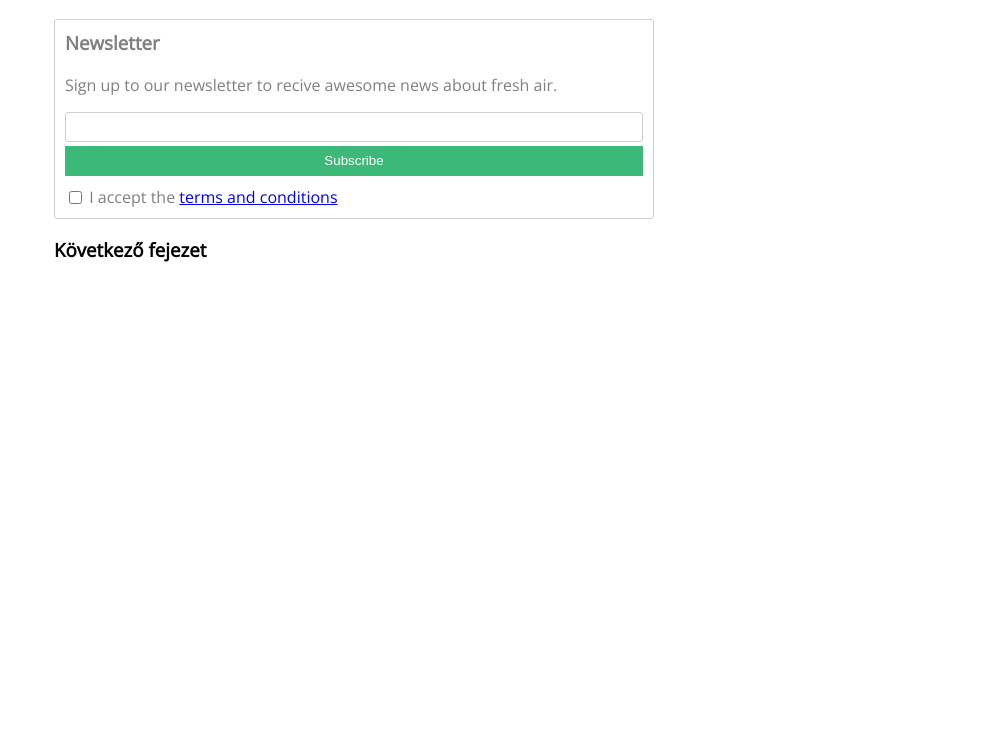
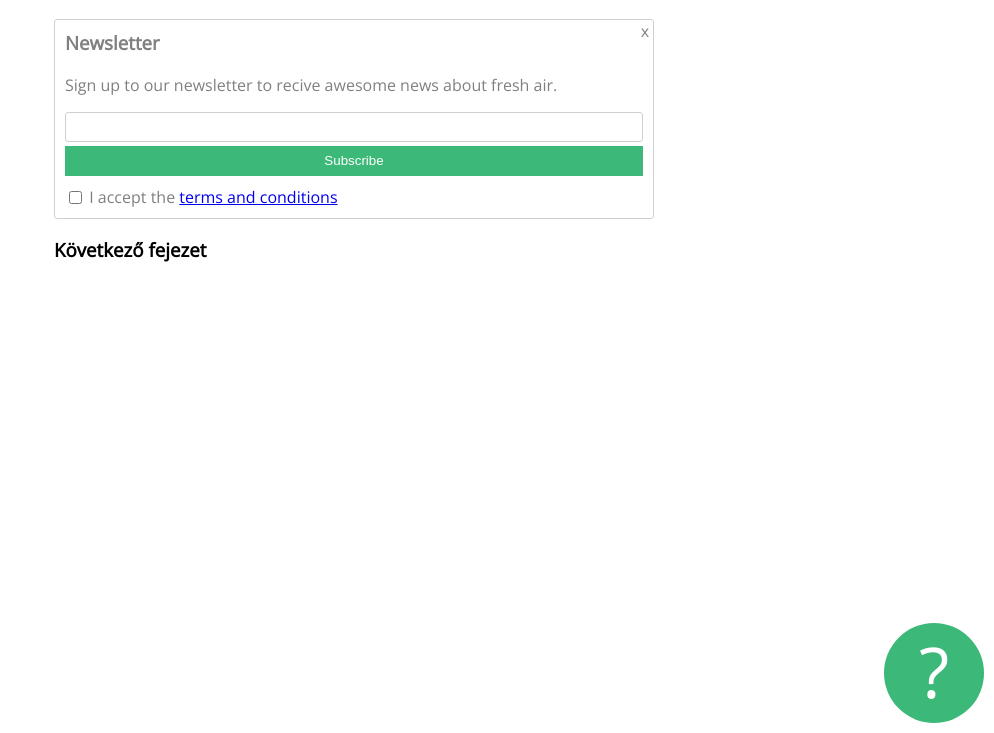
Before and after one commit to LajkaK2006/gyakorlas, a plain HTML site: page index.html in a window 1280 px wide. Shown: the part 67-800 px from the top of the page, without its empty margins (286-1280 px from the left). Drawn offline with nearby package versions, Linux system fonts and the light colour scheme.

Commit message:
Add files via upload

```diff
--- a/index.html
+++ b/index.html
@@ -23,10 +23,15 @@
             <label for="terms">I accept the <a href="http://" target="_blank"  > terms and conditions</a></label>
         </form>
         <div id="closex">
-
+            x
         </div>
     </div>
-        <h3>Következő fejezet</h3>
+        <h3>
+            Következő fejezet
+        </h3>
+        <div id="questionmark">
+            ?
+        </div>
     </div>
 
 </body>
--- a/style.css
+++ b/style.css
@@ -48,3 +48,15 @@
     top: 0;
     right: 4px;
 }
+#questionmark{
+    background-color: #3cb878;
+    color: white;
+    font-size: 70px;
+    text-align: center;
+    width: 100px;
+    height: 100px;
+    position: fixed;
+    bottom: 10px;
+    right: 10px;
+    border-radius: 50%;
+}
```
